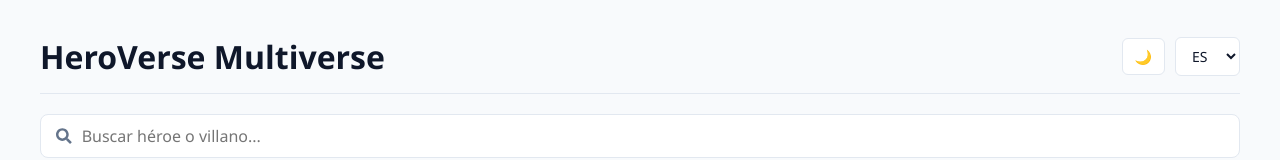
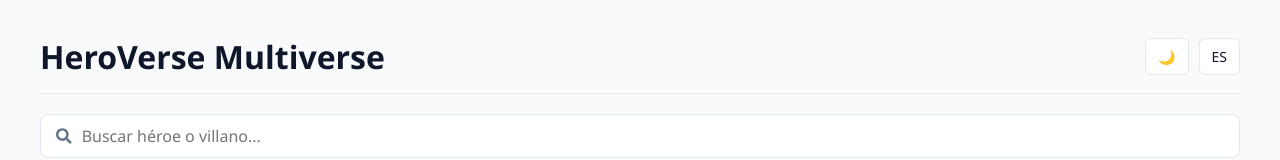
Before and after one commit to Edgarmontenegro123/heroverse-frontend, a React (Vite) app: page / in a window 1280 px wide. Shown: the top 160 px of the page. Built offline with nearby package versions, Linux system fonts and the light colour scheme; no server answers.

Commit message:
🔧 fix: restore missing title translation key and refactor language selector into an alternate toggle button

```diff
--- a/src/components/Header.tsx
+++ b/src/components/Header.tsx
@@ -1,21 +1,21 @@
-import type {HeaderProps} from '../types'
+import type { HeaderProps } from '../types'
 
 export default function Header({ theme, toggleTheme, lang, setLang, t }: HeaderProps) {
+    const toggleLanguage = () => {
+        setLang(lang === 'es' ? 'en' : 'es')
+    }
+
     return (
         <header className='app-header'>
             <h1>{t.title}</h1>
             <div className='header-controls'>
+                {/* Botón de Tema Alternable */}
                 <button onClick={toggleTheme} className='control-btn'>
                     {theme === 'light' ? '🌙' : '☀️'}
                 </button>
-                <select
-                    value={lang}
-                    onChange={(e) => setLang(e.target.value as any)}
-                    className='lang-select'
-                >
-                    <option value='es'>ES</option>
-                    <option value='en'>EN</option>
-                </select>
+                <button onClick={toggleLanguage} className='control-btn lang-toggle-btn'>
+                    {lang.toUpperCase()}
+                </button>
             </div>
         </header>
     )
```
